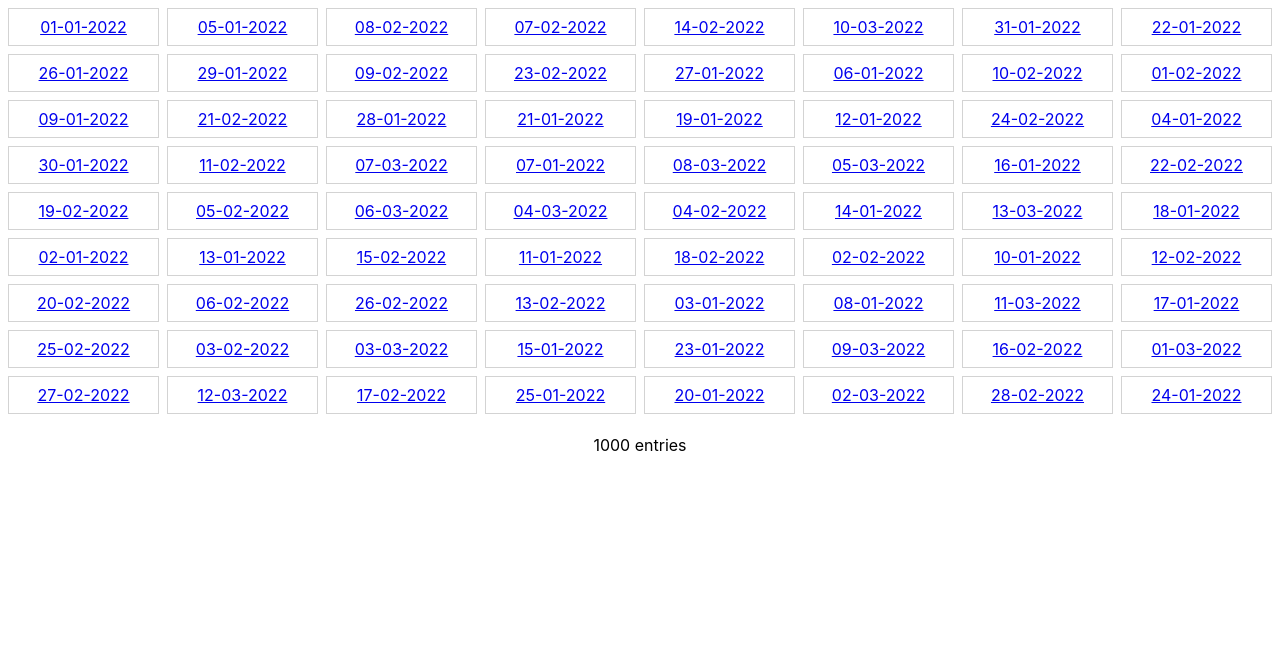
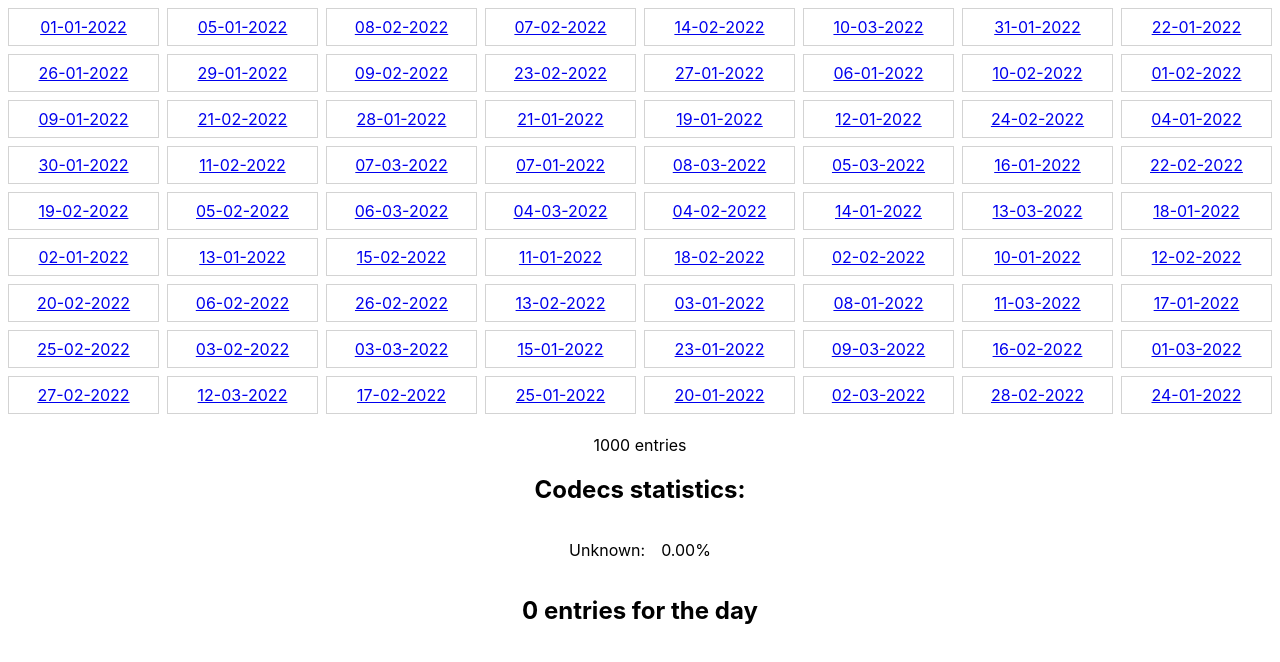
Before and after one commit to maurer2/fernsprecher-kodierer-dekodierer-schau, a React (Create React App) app in the folder app/: page /calls/01-01-2022 in a window 1280 px wide. Shown: the top 662 px of the page. Built offline with nearby package versions, Linux system fonts and the light colour scheme.

Commit message:
Added hook to call component with percentage output

```diff
--- a/app/src/features/calls/components/Call/Call.tsx
+++ b/app/src/features/calls/components/Call/Call.tsx
@@ -1,33 +1,34 @@
-import { Fragment, VFC } from 'react';
+import React, { Fragment, VFC, useMemo } from 'react';
 import { useParams } from 'react-router-dom';
 import useCallListGroupedByDate from '../../hooks/useCallListGroupedByDate';
+import useCallStatistics from '../../hooks/useCallStatistics/useCallStatistics';
 
 import * as Types from './Call.types'
 
 const Call: VFC<Readonly<Types.CallProps>> = ({calls}) => {
+  const { day = '' } = useParams();
+  const dayFormatted = day.replaceAll('-', '/')
+
   const [groupedCallList] = useCallListGroupedByDate(calls);
-  const { day } = useParams();
+  const entriesForDay = useMemo(() => groupedCallList[dayFormatted] ?? [], [dayFormatted, groupedCallList]);
+  const receiveCodecs = useMemo(() => entriesForDay.map((entry => entry.codecs.receive)), [entriesForDay]);
 
-  if (!day) {
-    return null
-  }
+  const [numberOfCodecs, _, codecStatisticRelative] = useCallStatistics(receiveCodecs)
 
-  const dayFormatted = day.replaceAll('-', '/')
-  const entriesForDay = groupedCallList[dayFormatted];
 
   return (
     <div className="container">
-      {/* <h2>Send Codecs statistics:</h2> */}
-      {/* <dl>
-        {sendStatistics.map(([key, value]) => (
+      <h2>Codecs statistics:</h2>
+      <dl>
+        {codecStatisticRelative.map(([key, value]) => (
           <Fragment key={key}>
             <dt>{key}:</dt>
-            <dt>{value.percentage.toFixed(2)}%</dt>
+            <dt>{value.toFixed(2)}%</dt>
           </Fragment>
         ))}
-      </dl> */}
+      </dl>
       <div>
-        <h2>{entriesForDay.length} entries for the day</h2>
+        <h2>{numberOfCodecs} entries for the day</h2>
         <code>
           {Boolean(entriesForDay) && entriesForDay.map((group, index) => (
             <Fragment key={index}>
```
